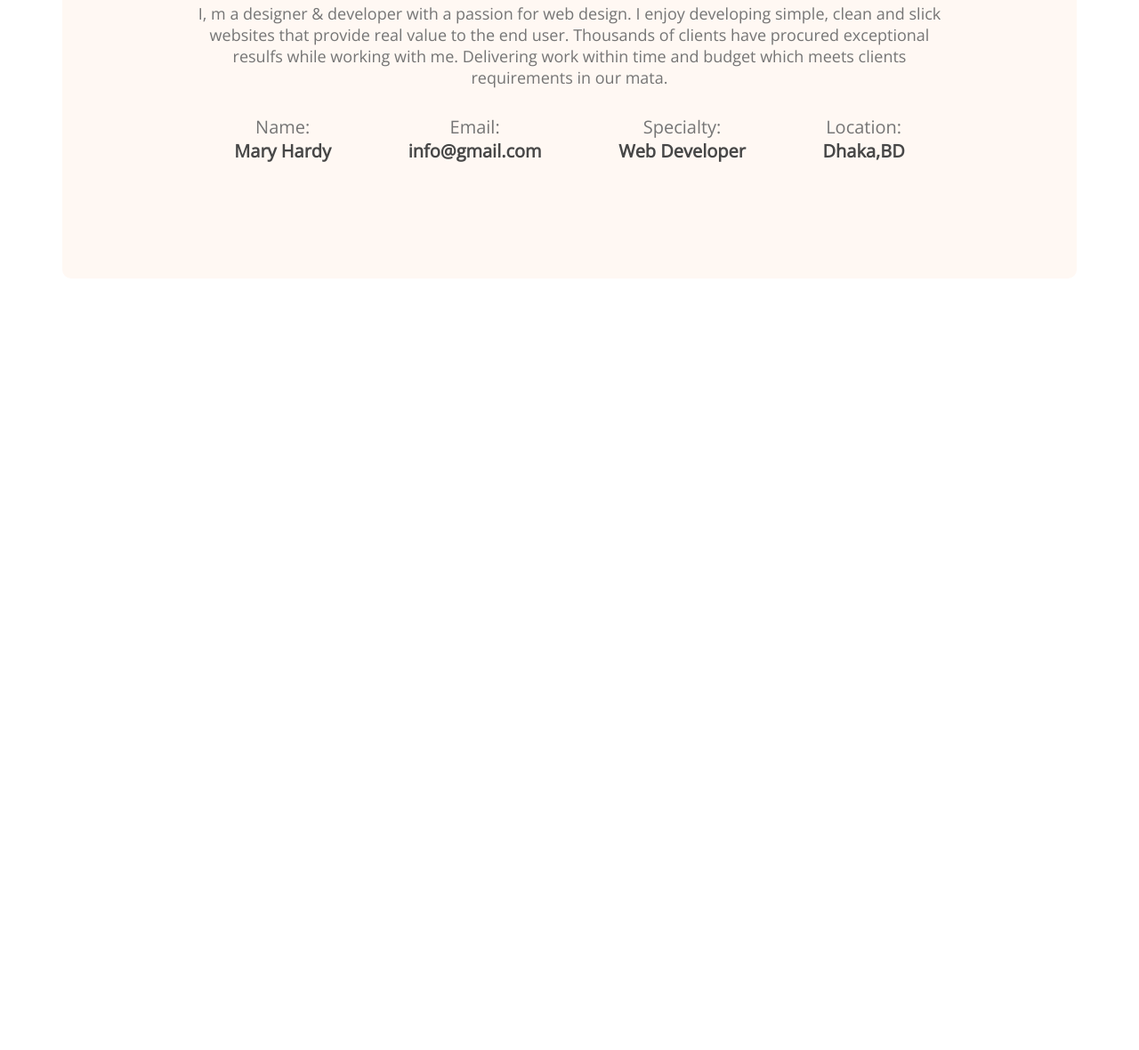
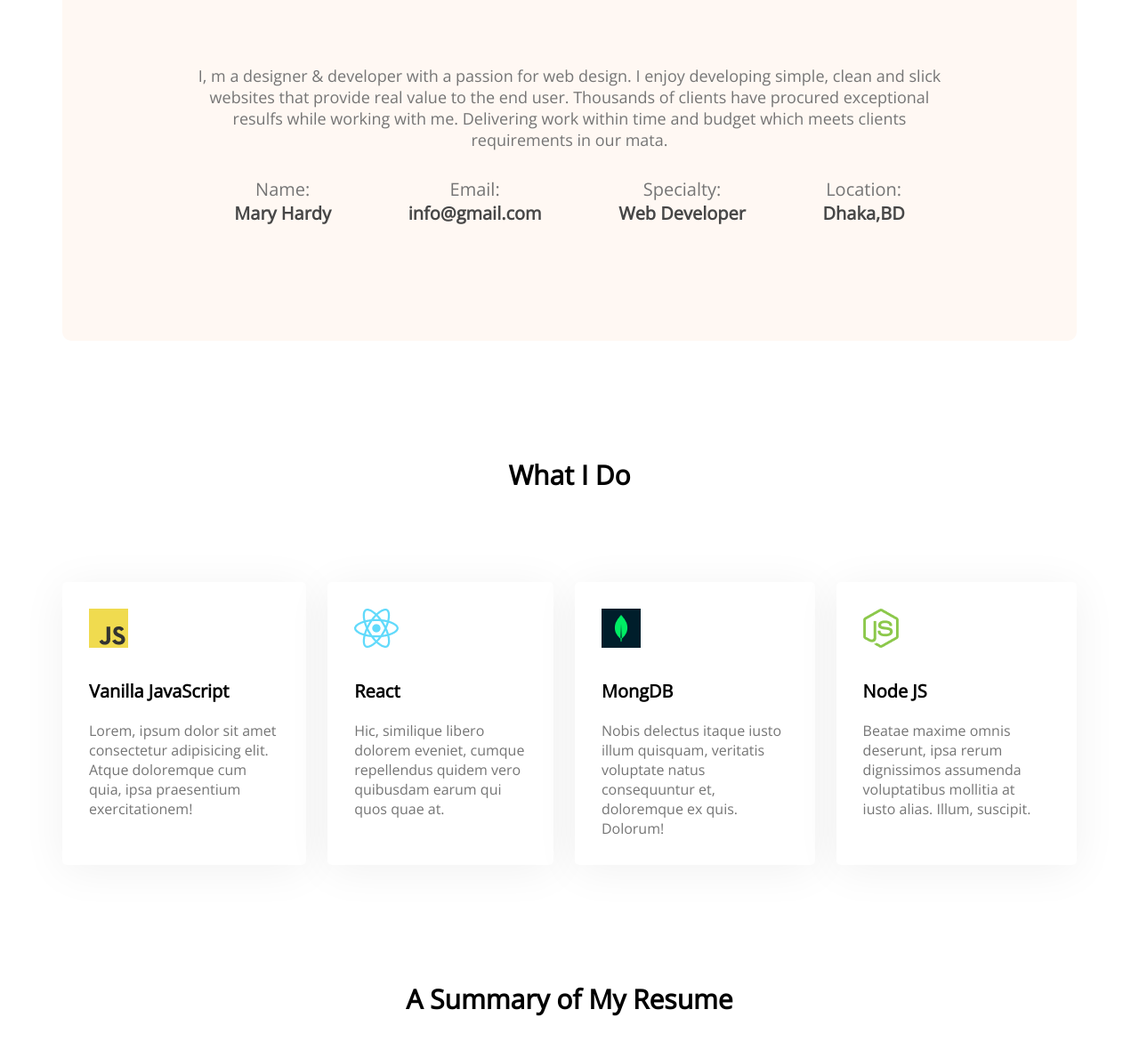
Before and after one commit to tarafdar16/developerimran-portfolio, a plain HTML site: page index.html in a window 1280 px wide. Shown: the part 1168-2348 px from the top of the page at 89% size. Before the commit the page ends 1481 px from the top, so only its background shows below. Drawn offline with nearby package versions, Linux system fonts and the light colour scheme.

Commit message:
added skills container

```diff
--- a/index.html
+++ b/index.html
@@ -55,6 +55,37 @@
             </div>
         </div>
        </section>
+       <!-- What i Do section -->
+       <section class="what-i-do">
+        <h3 class="section-title">What I Do</h3>
+        <!-- <p class="what-i-do-description">I have more than 10 years experience building software for clients all over the world. Below is a quick overview of my main technical skill sets and technologies i use. Want to find out more about my experience? Check out my online resume and project portfolio.</p> -->
+        <div class="skills-container">
+            <div class="skill">
+                <img src="images/icons/js.png" alt="">
+                <p class="skill-title">Vanilla JavaScript</p>
+                <p class="skill-description">Lorem, ipsum dolor sit amet consectetur adipisicing elit. Atque doloremque cum quia, ipsa praesentium exercitationem!</p>
+            </div>
+            <div class="skill">
+                <img src="images/icons/react.png" alt="">
+                <p class="skill-title">React</p>
+                <p class="skill-description">Hic, similique libero dolorem eveniet, cumque repellendus quidem vero quibusdam earum qui quos quae at.</p>
+            </div>
+            <div class="skill">
+                <img src="images/icons/mongo.png" alt="">
+                <p class="skill-title">MongDB</p>
+                <p class="skill-description">Nobis delectus itaque iusto illum quisquam, veritatis voluptate natus consequuntur et, doloremque ex quis. Dolorum!</p>
+            </div>
+            <div class="skill">
+                <img src="images/icons/nodejs.png" alt="">
+                <p class="skill-title">Node JS</p>
+                <p class="skill-description">Beatae maxime omnis deserunt, ipsa rerum dignissimos assumenda voluptatibus mollitia at iusto alias. Illum, suscipit.</p>
+            </div>
+        </div>
+       </section>
+       <!-- Resume Section -->
+       <section class="resume">
+        <h3 class="section-title">A Summary of My Resume</h3>
+       </section>
     </main>
     <footer>
 
--- a/styles/portfolio.css
+++ b/styles/portfolio.css
@@ -69,10 +69,11 @@ main{
     max-width: 1140px;
     margin: 0 auto;
 }
-
+section{
+    margin-top: 130px;
+}
 /* About section styles */
 .about{
-   margin-top: 130px;
    background-color: #FFF8F3;
    border-radius: 10px;
    padding: 130px 150px;
@@ -82,7 +83,7 @@ main{
     font-weight: 700;
     font-size: 30px;
    text-align: center;
-   margin-bottom: 30px;
+   margin-bottom: 100px;
 }
 .section-description{
    color: #757575;
@@ -103,3 +104,29 @@ main{
     font-size: 20px;
     color: #474747;
 }
+/* What i do styles */
+
+/* .what-i-do-description{
+    text-align: center;
+    color: #222020;
+    padding-bottom: 15px;
+} */
+.skills-container{
+    gap: 24px;
+    display: flex;
+}
+.skill{
+    background: #FFFFFF;
+    box-shadow: 0px 6px 50px rgba(0, 0, 0, 0.06);
+    border-radius: 5px;
+    padding: 30px;
+}
+.skill-title{
+    font-weight: 700;
+   font-size: 20px;
+   margin-top: 30px;
+   margin-bottom: 20px;
+}
+.skill-description{
+    color: #757575;
+}
```
